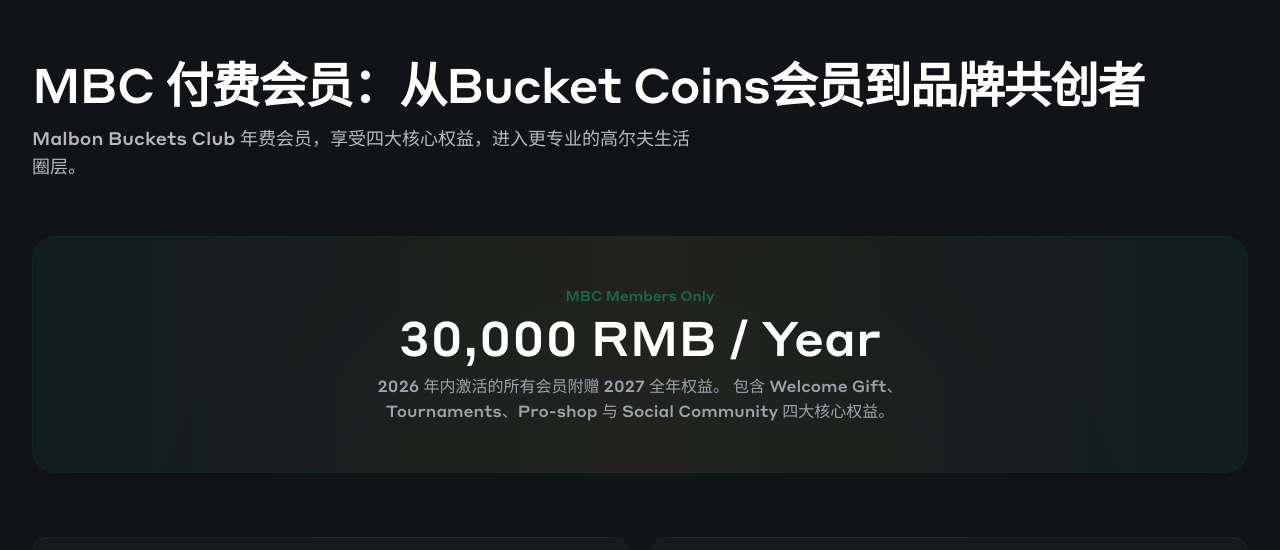
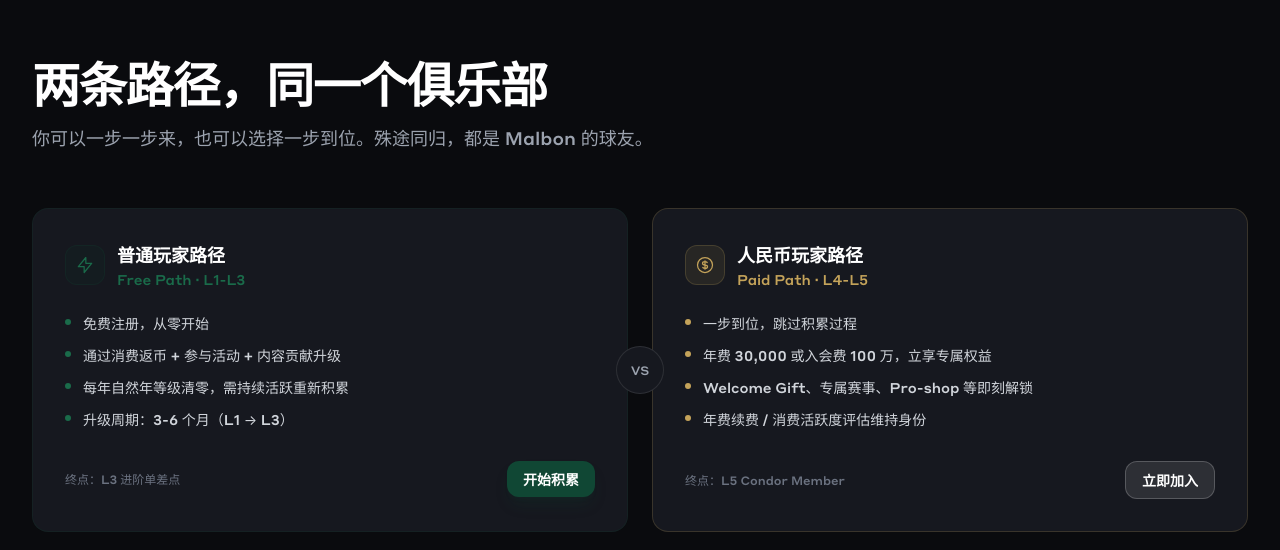
Before and after one commit to fengenjoy-coder/George, a React (Vite) app: page / in a window 1280 px wide. Shown: the part 2019-2569 px from the top of the page. Built offline with nearby package versions, Linux system fonts and the light colour scheme.

Commit message:
feat: add dual-path member section and update CTAs

```diff
--- a/src/App.jsx
+++ b/src/App.jsx
@@ -11,6 +11,7 @@
 import { MetricsRoadmapSection } from './components/sections/MetricsRoadmapSection'
 import { RulesSection } from './components/sections/RulesSection'
 import { AnnualResetSection } from './components/sections/AnnualResetSection'
+import { MemberPathSection } from './components/sections/MemberPathSection'
 
 function App() {
   return (
@@ -19,6 +20,7 @@
       <main>
         <HeroSection />
         <TierSystemSection />
+        <MemberPathSection />
         <MBCSection />
         <PointsEconomySection />
         <ExchangeSection />
--- a/src/components/sections/HeroSection.jsx
+++ b/src/components/sections/HeroSection.jsx
@@ -44,10 +44,10 @@
 
             <div className="flex flex-wrap gap-4">
               <Button variant="primary" size="lg" href="#tiers">
-                查看玩法框架
+                免费加入
               </Button>
-              <Button variant="secondary" size="lg" href="#exchange">
-                Bucket Coins可兑换什么
+              <Button variant="secondary" size="lg" href="#mbc">
+                付费直通
               </Button>
             </div>
           </div>
--- /dev/null
+++ b/src/components/sections/MemberPathSection.jsx
@@ -0,0 +1,126 @@
+import { SectionHeading } from '../ui/SectionHeading'
+import { useInView } from '../../hooks/useInView'
+import { Button } from '../ui/Button'
+
+export function MemberPathSection() {
+  const [ref, isInView] = useInView()
+
+  return (
+    <section id="paths" className="relative py-24 md:py-32">
+      <div className="max-w-7xl mx-auto px-6 lg:px-8">
+        <SectionHeading
+          title="两条路径，同一个俱乐部"
+          subtitle="你可以一步一步来，也可以选择一步到位。殊途同归，都是 Malbon 的球友。"
+        />
+
+        <div ref={ref} className="mt-12 grid md:grid-cols-2 gap-6 relative">
+          {/* Center divider on desktop */}
+          <div className="hidden md:flex absolute left-1/2 top-1/2 -translate-x-1/2 -translate-y-1/2 flex-col items-center z-10">
+            <div className="w-12 h-12 rounded-full bg-dark-card border border-white/10 flex items-center justify-center">
+              <span className="text-xs font-bold text-gray-400">VS</span>
+            </div>
+          </div>
+
+          {/* Free Path */}
+          <div
+            className={`relative bg-dark-card border border-malbon-green/20 rounded-2xl p-6 md:p-8 transition-all duration-600 hover:border-malbon-green/40 ${
+              isInView ? 'opacity-100 translate-y-0' : 'opacity-0 translate-y-8'
+            }`}
+            style={{ transitionDelay: '0ms' }}
+          >
+            <div className="flex items-center gap-3 mb-6">
+              <div className="w-10 h-10 rounded-xl bg-malbon-green/10 border border-malbon-green/20 flex items-center justify-center">
+                <svg className="w-5 h-5 text-malbon-green-light" fill="none" stroke="currentColor" viewBox="0 0 24 24">
+                  <path strokeLinecap="round" strokeLinejoin="round" strokeWidth={1.5} d="M13 10V3L4 14h7v7l9-11h-7z" />
+                </svg>
+              </div>
+              <div>
+                <h3 className="text-lg font-bold text-white">普通玩家路径</h3>
+                <p className="text-sm text-malbon-green-light">Free Path · L1-L3</p>
+              </div>
+            </div>
+
+            <ul className="space-y-3 mb-8">
+              <li className="flex items-start gap-3 text-sm text-gray-300">
+                <span className="w-1.5 h-1.5 rounded-full bg-malbon-green-light mt-1.5 flex-shrink-0" />
+                免费注册，从零开始
+              </li>
+              <li className="flex items-start gap-3 text-sm text-gray-300">
+                <span className="w-1.5 h-1.5 rounded-full bg-malbon-green-light mt-1.5 flex-shrink-0" />
+                通过消费返币 + 参与活动 + 内容贡献升级
+              </li>
+              <li className="flex items-start gap-3 text-sm text-gray-300">
+                <span className="w-1.5 h-1.5 rounded-full bg-malbon-green-light mt-1.5 flex-shrink-0" />
+                每年自然年等级清零，需持续活跃重新积累
+              </li>
+              <li className="flex items-start gap-3 text-sm text-gray-300">
+                <span className="w-1.5 h-1.5 rounded-full bg-malbon-green-light mt-1.5 flex-shrink-0" />
+                升级周期：3-6 个月（L1 → L3）
+              </li>
+            </ul>
+
+            <div className="flex items-center justify-between">
+              <span className="text-xs text-gray-500">终点：L3 进阶单差点</span>
+              <Button variant="primary" size="sm" href="#tiers">
+                开始积累
+              </Button>
+            </div>
+          </div>
+
+          {/* Paid Path */}
+          <div
+            className={`relative bg-dark-card border border-malbon-gold/20 rounded-2xl p-6 md:p-8 transition-all duration-600 hover:border-malbon-gold/40 ${
+              isInView ? 'opacity-100 translate-y-0' : 'opacity-0 translate-y-8'
+            }`}
+            style={{ transitionDelay: '150ms' }}
+          >
+            <div className="flex items-center gap-3 mb-6">
+              <div className="w-10 h-10 rounded-xl bg-malbon-gold/10 border border-malbon-gold/20 flex items-center justify-center">
+                <svg className="w-5 h-5 text-malbon-gold" fill="none" stroke="currentColor" viewBox="0 0 24 24">
+                  <path strokeLinecap="round" strokeLinejoin="round" strokeWidth={1.5} d="M12 8c-1.657 0-3 .895-3 2s1.343 2 3 2 3 .895 3 2-1.343 2-3 2m0-8c1.11 0 2.08.402 2.599 1M12 8V7m0 1v8m0 0v1m0-1c-1.11 0-2.08-.402-2.599-1M21 12a9 9 0 11-18 0 9 9 0 0118 0z" />
+                </svg>
+              </div>
+              <div>
+                <h3 className="text-lg font-bold text-white">人民币玩家路径</h3>
+                <p className="text-sm text-malbon-gold">Paid Path · L4-L5</p>
+              </div>
+            </div>
+
+            <ul className="space-y-3 mb-8">
+              <li className="flex items-start gap-3 text-sm text-gray-300">
+                <span className="w-1.5 h-1.5 rounded-full bg-malbon-gold mt-1.5 flex-shrink-0" />
+                一步到位，跳过积累过程
+              </li>
+              <li className="flex items-start gap-3 text-sm text-gray-300">
+                <span className="w-1.5 h-1.5 rounded-full bg-malbon-gold mt-1.5 flex-shrink-0" />
+                年费 30,000 或入会费 100 万，立享专属权益
+              </li>
+              <li className="flex items-start gap-3 text-sm text-gray-300">
+                <span className="w-1.5 h-1.5 rounded-full bg-malbon-gold mt-1.5 flex-shrink-0" />
+                Welcome Gift、专属赛事、Pro-shop 等即刻解锁
+              </li>
+              <li className="flex items-start gap-3 text-sm text-gray-300">
+                <span className="w-1.5 h-1.5 rounded-full bg-malbon-gold mt-1.5 flex-shrink-0" />
+                年费续费 / 消费活跃度评估维持身份
+              </li>
+            </ul>
+
+            <div className="flex items-center justify-between">
+              <span className="text-xs text-gray-500">终点：L5 Condor Member</span>
+              <Button variant="secondary" size="sm" href="#mbc">
+                立即加入
+              </Button>
+            </div>
+          </div>
+        </div>
+
+        {/* Bottom conversion note */}
+        <div className="mt-8 text-center">
+          <p className="text-sm text-gray-500">
+            普通玩家也可以通过消费积累后选择付费升级，两条路径殊途同归。
+          </p>
+        </div>
+      </div>
+    </section>
+  )
+}
--- a/src/components/sections/TierSystemSection.jsx
+++ b/src/components/sections/TierSystemSection.jsx
@@ -69,8 +69,8 @@
     <section id="tiers" className="relative py-24 md:py-32">
       <div className="max-w-7xl mx-auto px-6 lg:px-8">
         <SectionHeading
-          title="会员等级不是折扣梯度，而是球友身份路径"
-          subtitle="成长值决定等级，Bucket Coins用于兑换。每年自然年进行等级复盘，L1-L3等级清零需重新积累，L4/L5需续费维持。"
+          title="两条路径，五种身份"
+          subtitle="普通玩家通过消费和行为逐步升级，人民币玩家一步到位交钱享受权益。每年自然年复盘，持续活跃才能保住身份。"
         />
 
         <div className="grid grid-cols-1 sm:grid-cols-2 lg:grid-cols-5 gap-4 md:gap-6">
```
